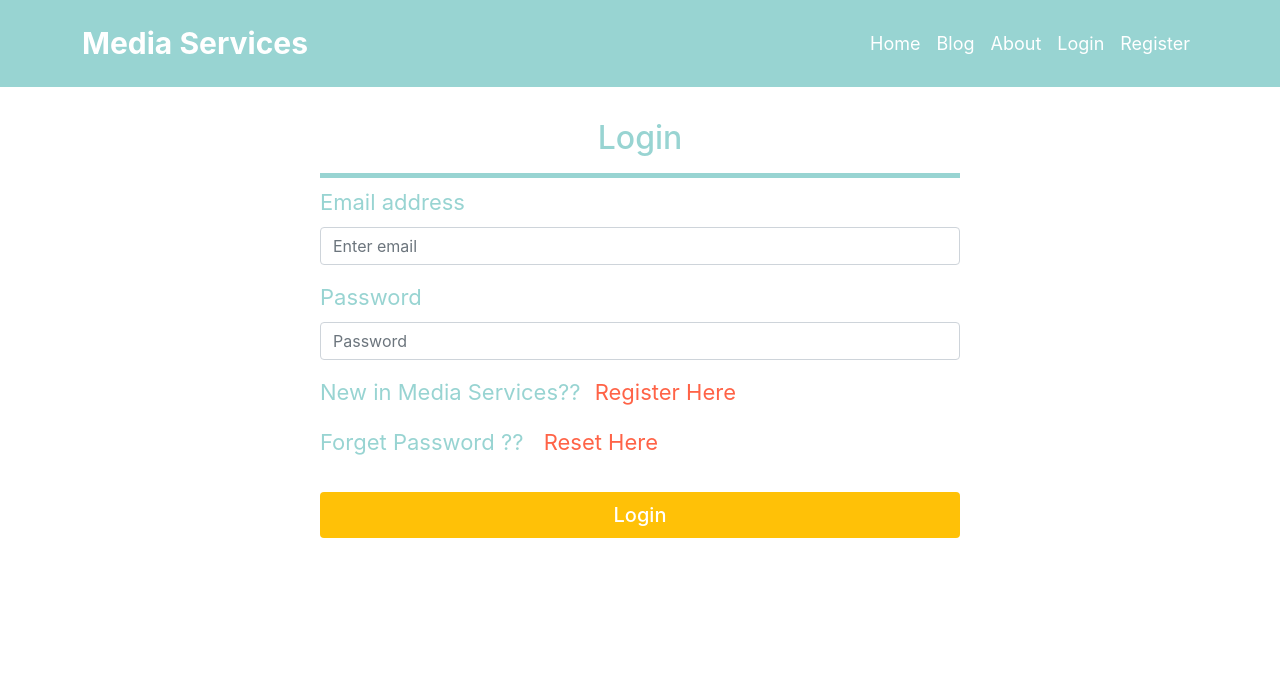
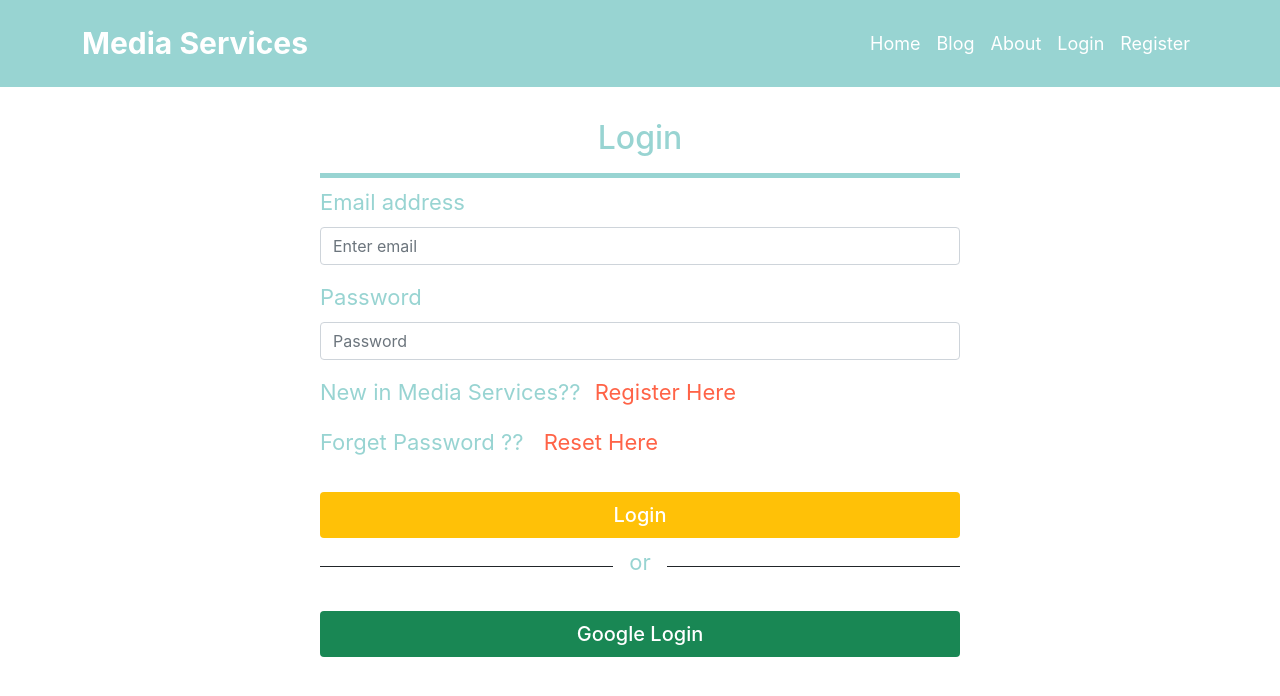
Before and after one commit to Nahid-khandakar/Media-Service, a React (Create React App) app: page /login in a window 1280 px wide. Shown: the top 696 px of the page. Built offline with nearby package versions, Linux system fonts and the light colour scheme; no server answers.

Commit message:
google auth added

```diff
--- a/src/component/Login/Login.js
+++ b/src/component/Login/Login.js
@@ -7,6 +7,8 @@
 import Loading from '../Loading/Loading'
 import { ToastContainer, toast } from 'react-toastify';
 import 'react-toastify/dist/ReactToastify.css';
+import SocialLogIn from '../SocialLogIn/SocialLogIn';
+
 
 const Login = () => {
 
@@ -101,6 +103,8 @@
                 Login
             </Button>
 
+            <SocialLogIn></SocialLogIn>
+
 
             {errorElement}
             <ToastContainer />
--- a/src/component/RequireAuth/RequireAuth.js
+++ b/src/component/RequireAuth/RequireAuth.js
@@ -12,7 +12,6 @@
         return <Loading></Loading>
     }
 
-
     if (!user) {
 
         return <Navigate to="/login" state={{ from: location }} replace />;
--- /dev/null
+++ b/src/component/SocialLogIn/SocialLogIn.js
@@ -0,0 +1,49 @@
+import React from 'react';
+import { Button } from 'react-bootstrap';
+import { useSignInWithGoogle } from 'react-firebase-hooks/auth';
+import { useLocation, useNavigate } from 'react-router-dom';
+import auth from '../../firebase.init';
+import Loading from '../Loading/Loading';
+import './SocialLogIn.css'
+
+const SocialLogIn = () => {
+
+    const [signInWithGoogle, user, loading, error] = useSignInWithGoogle(auth);
+
+    const navigate = useNavigate()
+    const location = useLocation()
+    let from = location.state?.from?.pathname || "/";
+
+
+
+    if (user) {
+        navigate(from, { replace: true });
+    }
+
+    if (loading) {
+        return <Loading></Loading>
+    }
+
+    let errorElement;
+    if (error) {
+        errorElement = <p className='text-danger'>Error: {error?.message}</p>
+    }
+
+    return (
+        <div>
+            <div className='d-flex align-items-center'>
+                <div style={{ height: '1px' }} className='bg-dark w-50'></div>
+                <p className='mt-2 px-3'>or</p>
+                <div style={{ height: '1px' }} className='bg-dark w-50'></div>
+            </div>
+
+
+            {errorElement}
+            <Button onClick={() => signInWithGoogle()} type="submit" className='w-100 mt-3 p-2 form-btn bg-success'>
+                Google Login
+            </Button>
+        </div>
+    );
+};
+
+export default SocialLogIn;
```
Also changed, not shown: src/component/SocialLogIn/SocialLogIn.css (added).
